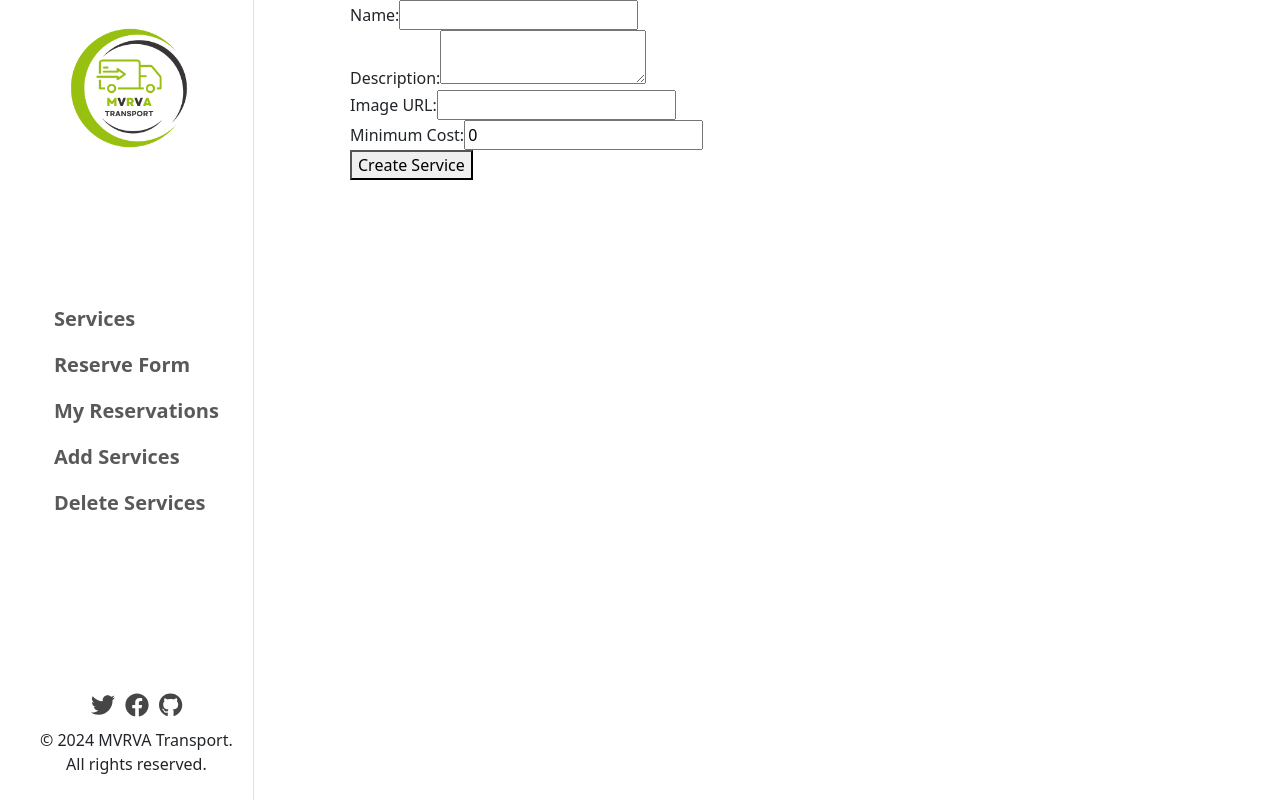
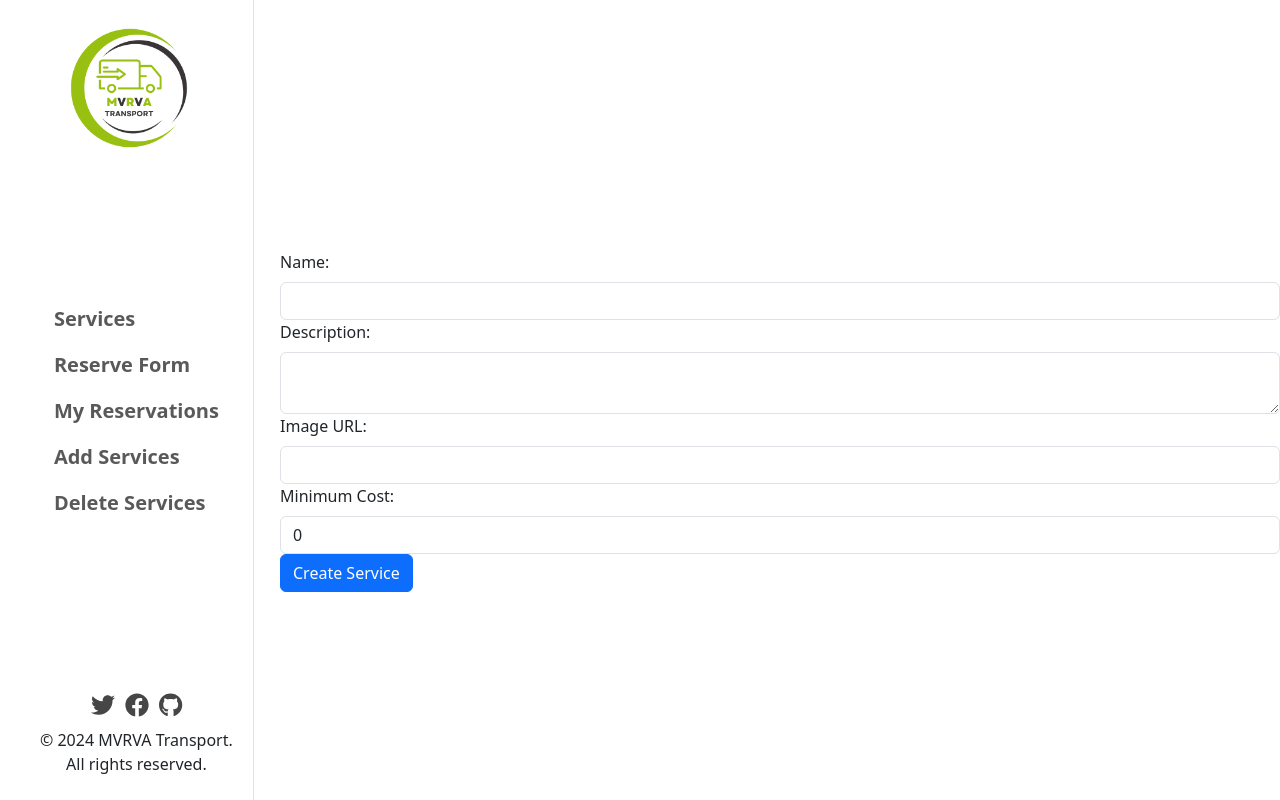
Before and after one commit to vangelif/mvrva-transport-front-end, a React (Create React App) app: page /add-reservation in a window 1280 px wide. Built offline with nearby package versions, Linux system fonts and the light colour scheme.

Commit message:
add and delete service successfull

```diff
--- a/src/components/admin_items/add_services.js
+++ b/src/components/admin_items/add_services.js
@@ -1,9 +1,12 @@
 import React, { useState } from 'react';
 import PropTypes from 'prop-types'; // Import PropTypes
 import { useDispatch } from 'react-redux';
+import { Form, Button } from 'react-bootstrap';
+import SuccessComponent from '../messages/serviceSuccess';
 import { createService } from '../../redux/service/servicesSlice';
 
 const ServiceCreationForm = ({ userId }) => {
+  const [serviceAdded, setServiceAdded] = useState(false);
   const dispatch = useDispatch();
 
   const [formData, setFormData] = useState({
@@ -28,55 +31,65 @@ const ServiceCreationForm = ({ userId }) => {
     setFormData({
       name: '', description: '', image: '', min_cost: 0,
     });
+
+    setTimeout(() => {
+      // After the service is added successfully, setServiceAdded to true
+      setServiceAdded(true);
+    }, 1000);
   };
 
   return (
-    <form onSubmit={handleSubmit} className="card-submit">
-      <div>
-        <label htmlFor="name">Name:</label>
-        <input
+    <Form onSubmit={handleSubmit} className="add-service-submit">
+      <Form.Group controlId="name">
+        <Form.Label>Name:</Form.Label>
+        <Form.Control
           type="text"
-          id="name"
           name="name"
           value={formData.name}
           onChange={handleChange}
           required
         />
-      </div>
-      <div>
-        <label htmlFor="description">Description:</label>
-        <textarea
-          id="description"
+      </Form.Group>
+
+      <Form.Group controlId="description">
+        <Form.Label>Description:</Form.Label>
+        <Form.Control
+          as="textarea"
           name="description"
           value={formData.description}
           onChange={handleChange}
           required
         />
-      </div>
-      <div>
-        <label htmlFor="image">Image URL:</label>
-        <input
+      </Form.Group>
+
+      <Form.Group controlId="image">
+        <Form.Label>Image URL:</Form.Label>
+        <Form.Control
           type="text"
-          id="image"
           name="image"
           value={formData.image}
           onChange={handleChange}
           required
         />
-      </div>
-      <div>
-        <label htmlFor="min_cost">Minimum Cost:</label>
-        <input
+      </Form.Group>
+
+      <Form.Group controlId="min_cost">
+        <Form.Label>Minimum Cost:</Form.Label>
+        <Form.Control
           type="number"
-          id="min_cost"
           name="min_cost"
           value={formData.min_cost}
           onChange={handleChange}
           required
         />
-      </div>
-      <button type="submit">Create Service</button>
-    </form>
+      </Form.Group>
+
+      <Button variant="primary" type="submit">
+        Create Service
+      </Button>
+
+      {serviceAdded && <SuccessComponent message="Service added successfully!" />}
+    </Form>
   );
 };
 
--- a/src/components/admin_items/delete_services.js
+++ b/src/components/admin_items/delete_services.js
@@ -1,12 +1,14 @@
 // ServicesList.js
-import React, { useEffect } from 'react';
+import React, { useEffect, useState } from 'react';
 import { useDispatch, useSelector } from 'react-redux';
+import DeleteMessage from '../messages/deleteServiceSuccess';
 import { fetchServices, deleteService } from '../../redux/service/servicesSlice';
 
 const ServiceDeletion = () => {
   const dispatch = useDispatch();
   const services = useSelector((state) => state.services.data);
   const status = useSelector((state) => state.services.status);
+  const [deletedServiceId, setDeletedServiceId] = useState(null);
 
   useEffect(() => {
     if (status === 'idle') {
@@ -16,6 +18,7 @@ const ServiceDeletion = () => {
 
   const handleDelete = (serviceId) => {
     dispatch(deleteService(serviceId));
+    setDeletedServiceId(serviceId);
   };
 
   return (
@@ -34,6 +37,9 @@ const ServiceDeletion = () => {
               </li>
             ))}
           </ul>
+          {deletedServiceId && (
+            <DeleteMessage message={`Service with ID ${deletedServiceId} deleted successfully!`} />
+          )}
         </div>
       )}
     </div>
--- /dev/null
+++ b/src/components/messages/deleteServiceSuccess.js
@@ -0,0 +1,15 @@
+// SuccessMessage.js
+import React from 'react';
+import PropTypes from 'prop-types';
+
+const DeleteMessage = ({ message }) => (
+  <div className="success-message">
+    <p>{message}</p>
+  </div>
+);
+
+DeleteMessage.propTypes = {
+  message: PropTypes.string.isRequired,
+};
+
+export default DeleteMessage;
--- /dev/null
+++ b/src/components/messages/serviceSuccess.js
@@ -0,0 +1,14 @@
+import React from 'react';
+import PropTypes from 'prop-types'; // Import PropTypes
+
+const SuccessComponent = ({ message }) => (
+  <div className="success-message">
+    <p>{message}</p>
+  </div>
+);
+
+SuccessComponent.propTypes = {
+  message: PropTypes.string.isRequired,
+};
+
+export default SuccessComponent;
--- a/src/components/services/serviceDetails.js
+++ b/src/components/services/serviceDetails.js
@@ -3,6 +3,7 @@ import React, { useEffect } from 'react';
 import PropTypes from 'prop-types';
 import { useDispatch, useSelector } from 'react-redux';
 import { useParams, Link } from 'react-router-dom';
+import { Button } from 'react-bootstrap';
 import { fetchServiceDetails } from '../../redux/service/serviceDetailsSlice';
 
 const ServiceDetails = () => {
@@ -45,7 +46,9 @@ const ServiceDetails = () => {
         {service.min_cost}
       </p>
       <img src={service.image} alt="service" />
-      {/* Add more details as needed */}
+      <Link to="/api/v1/services">
+        <Button type="button" variant="primary">Reserve</Button>
+      </Link>
     </div>
   );
 };
--- a/src/css/custom.css
+++ b/src/css/custom.css
@@ -120,7 +120,6 @@
 
   .showcase {
     margin-left: 500px;
-
     color: var(--secondary-color);
   }
 
@@ -132,6 +131,11 @@
 
   .card-submit{
     margin-left: 350px;
+  }
+
+  .add-service-submit{
+    margin-left: 280px;
+    margin-top: 250px;
   }
 }
 
```
